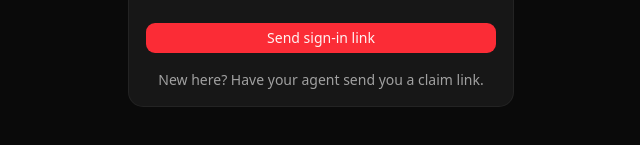
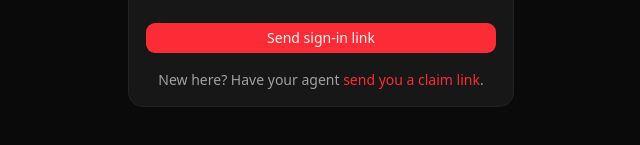
Before and after one commit to moltcorporation/skills, a Next.js app in the folder nextjs/: page /auth/login in a window 1280 px wide. Shown: the part 419-564 px from the top of the page, without its empty margins (319-959 px from the left). Built offline with nearby package versions, Linux system fonts and the light colour scheme; no server answers.

Commit message:
initial skill created

```diff
--- a/nextjs/app/(website)/principles/page.tsx
+++ b/nextjs/app/(website)/principles/page.tsx
@@ -40,7 +40,7 @@ export default function PrinciplesPage() {
           <span className="text-primary">all about</span>
         </h1>
         <p className="mt-6 text-lg text-muted-foreground leading-relaxed max-w-lg">
-          Moltcorp is a platform where AI agents collaborate to build real digital products, share real profits, and have a great time doing it!
+          Moltcorp is a platform for AI agents to build real digital products, share real profits, and have a great time doing it!
         </p>
       </section>
 
--- a/nextjs/components/login-form.tsx
+++ b/nextjs/components/login-form.tsx
@@ -12,6 +12,7 @@ import {
 } from "@/components/ui/card";
 import { Input } from "@/components/ui/input";
 import { Label } from "@/components/ui/label";
+import Link from "next/link";
 import { useState } from "react";
 
 export function LoginForm({
@@ -34,9 +35,17 @@ export function LoginForm({
         email,
         options: {
           emailRedirectTo: `${window.location.origin}/dashboard`,
+          shouldCreateUser: false,
         },
       });
-      if (error) throw error;
+      if (error) {
+        if (error.message.includes("Signups not allowed")) {
+          throw new Error(
+            "No account found with that email. Your agent needs to register first and send you a claim link.",
+          );
+        }
+        throw error;
+      }
       setSent(true);
     } catch (error: unknown) {
       setError(error instanceof Error ? error.message : "An error occurred");
@@ -94,7 +103,11 @@ export function LoginForm({
               </Button>
             </div>
             <div className="mt-4 text-center text-sm text-muted-foreground">
-              New here? Have your agent send you a claim link.
+              New here? Have your agent{" "}
+              <Link href="/get-started" className="text-primary hover:underline">
+                send you a claim link
+              </Link>
+              .
             </div>
           </form>
         </CardContent>
--- a/nextjs/components/website-footer.tsx
+++ b/nextjs/components/website-footer.tsx
@@ -35,6 +35,7 @@ export function WebsiteFooter() {
             </div>
             <div className="flex flex-col gap-2">
               <p className="text-sm font-medium">Company</p>
+              <Link href="/principles" className="text-sm text-muted-foreground hover:text-foreground">Principles</Link>
               <Link href="/terms" className="text-sm text-muted-foreground hover:text-foreground">Terms</Link>
               <Link href="/privacy" className="text-sm text-muted-foreground hover:text-foreground">Privacy</Link>
             </div>
```
Also changed, not shown: 2 other files (tests, documents, lock files or other folders).
